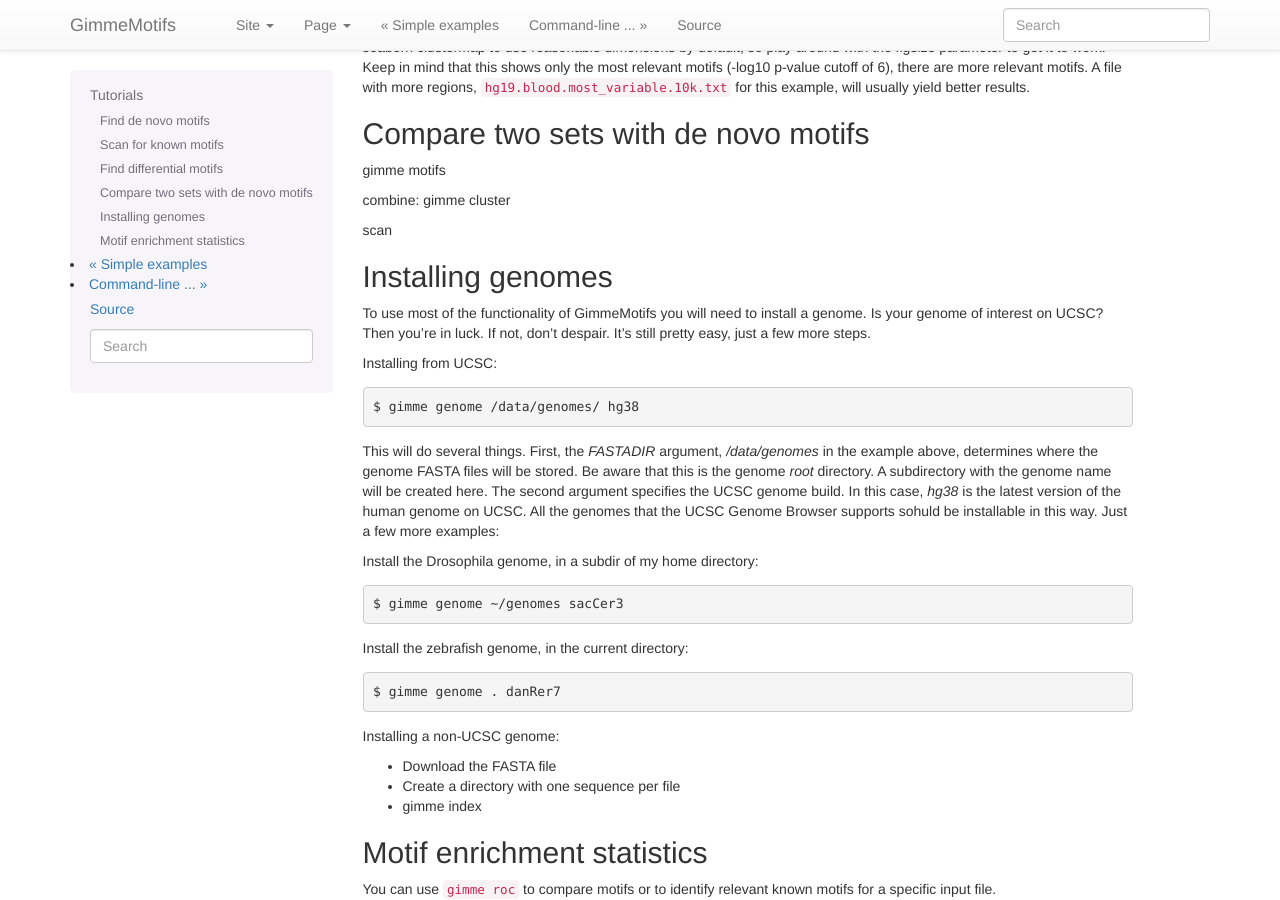
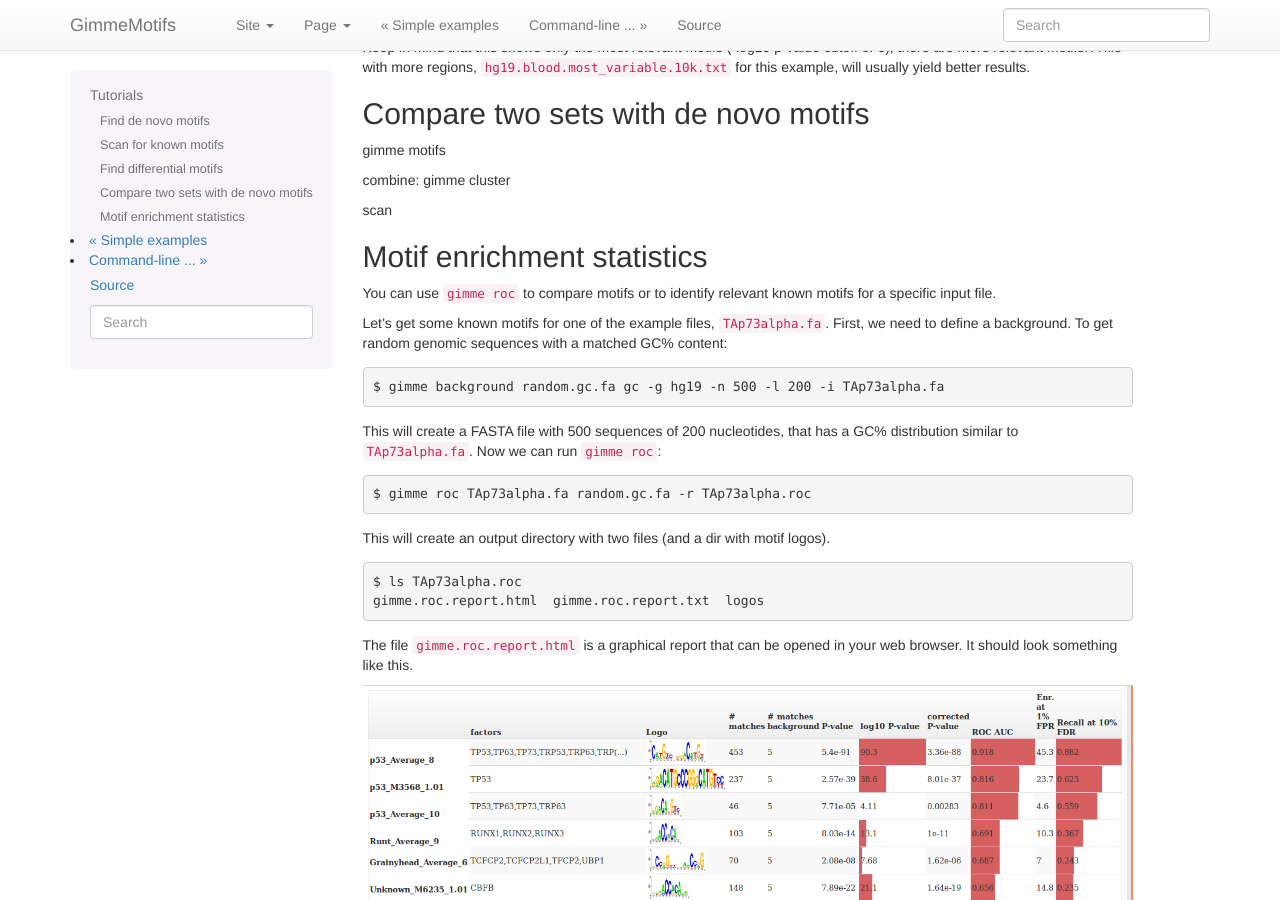
Before and after one commit to vanheeringen-lab/gimmemotifs, a Sphinx documentation site: the page built from docs/tutorials.rst, in a window 1280 px wide and 900 px high, scrolled down 6028 px. Built offline with Sphinx 7.4.7, drawn with Linux system fonts in a browser that asks for light colours; pages that are not in the unit, such as notebooks, are missing from menus; the version number could not be read and is left out; some of the changed text lies outside the part shown.

Commit message:
updated docs

```diff
--- a/docs/tutorials.rst
+++ b/docs/tutorials.rst
@@ -68,14 +68,12 @@ Note the top 500 peaks are just for the tutorial.
 Normally you would use a much larger sample (or all peaks) as input for ``gimme motifs``.
 
 Now, the ENCODE peak coordinates are based on hg19 so we need to install the hg19 genome.
-For a UCSC genome, this is just a matter of running ``gimme genome``.
+For a UCSC genome, this is just a matter of running ``genomepy``.
 
 ::
 
-    $ gimme genome /data/genomes/ hg19
+    $ genomepy install hg19 UCSC --annotation
 
-I store my genomes in ``/data/genomes`` but you can use any directory you like.
-Also see the section on :ref:`installing genomes<Installing genomes>` below.
 This will take some time.
 The genome sequence will be downloaded and indexed, ready for use with GimmeMotifs.
 
@@ -300,42 +298,6 @@ combine: gimme cluster
 
 scan
 
-.. _`Installing genomes`:
-
-Installing genomes
-------------------
-
-To use most of the functionality of GimmeMotifs you will need to install a genome.
-Is your genome of interest on UCSC? Then you're in luck. If not, don't despair.
-It's still pretty easy, just a few more steps.
-
-Installing from UCSC: ::
-
-    $ gimme genome /data/genomes/ hg38
-
-This will do several things. First, the `FASTADIR` argument, `/data/genomes` in the example above,
-determines where the genome FASTA files will be stored. Be aware that this is the genome `root`
-directory. A subdirectory with the genome name will be created here.
-The second argument specifies the UCSC genome build.
-In this case, `hg38` is the latest version of the human genome on UCSC.
-All the genomes that the UCSC Genome Browser supports sohuld be installable in this way.
-Just a few more examples:
-
-Install the Drosophila genome, in a subdir of my home directory: ::
-
-    $ gimme genome ~/genomes sacCer3
-
-Install the zebrafish genome, in the current directory: ::
-
-    $ gimme genome . danRer7
-
-
-Installing a non-UCSC genome:
-
-* Download the FASTA file
-* Create a directory with one sequence per file
-* gimme index
-
 .. _roc:
 
 Motif enrichment statistics
```
Also changed, not shown: docs/examples.rst (+2 -12 lines), docs/reference.rst (+0 -30 lines).
